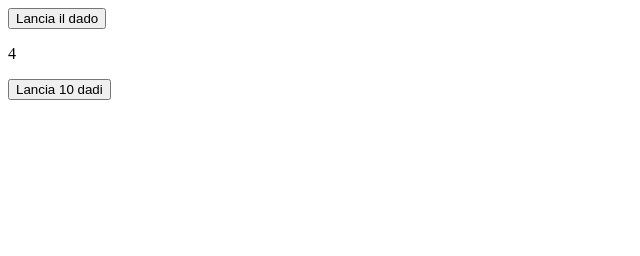
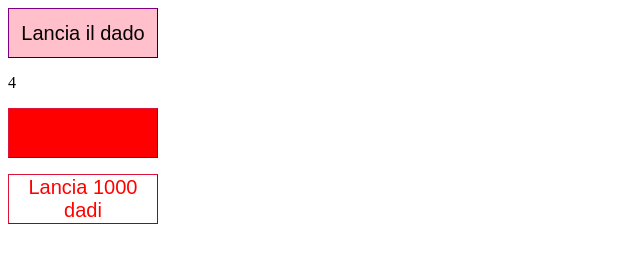
Before and after one commit to lucamelano/Informatica, a plain HTML site: page LancioDadi.html in a window 1280 px wide. Both pictures are taken after a click on the button "Lancia il dado". Shown: the whole page, without its empty margins (0-640 px from the left). Drawn offline with Linux system fonts and the light colour scheme.

Commit message:
Update LancioDadi.html

```diff
--- a/LancioDadi.html
+++ b/LancioDadi.html
@@ -17,13 +17,17 @@
     <button id="button2" onclick="Lancia10Dadi(10)">Lancia 10 dadi</button>
     <p id="output2"></p>
 
+    <button id="button3" onclick="Lancia1000Dadi(1000)">Lancia 1000 dadi</button>
+    <p id="output3"></p>
+
+
     <script>
         function LancioDado() {
             let dado=0;
             let casuale=0;
             casuale=Math.random();
             dado=Math.round(casuale*5)+1;
-            document.getElementById("output1").innerHTML=dado+ "<br>";
+            document.getElementById("output1").innerHTML=dado+ "";
         }
 
         function Lancia10Dadi(n) {
@@ -34,11 +38,51 @@
             {
             casuale=Math.random();
             dado=Math.round(casuale*5)+1;
-            str=str+" "+ dado+"<br>";
+            str=str+" "+ dado+"";
             }
             document.getElementById("output2").innerHTML=str;
         }
+        function Lancia1000Dadi(n) {
+            let dado=0;
+            let casuale=0;
+            let str="";
+            for(let i=0;i<n;i++)
+            {
+            casuale=Math.random();
+            dado=Math.round(casuale*5)+1;
+            str=str+" "+ dado+"";
+            }
+            document.getElementById("output3").innerHTML=str;
+        }
+
     </script>
 
+    <style>
+        #button1{
+    color: black;
+    background-color: pink;
+    font-size: 20px;
+    height: 50px;
+    width: 150px;
+    border: outset purple 1px;
+}
+
+#button2{
+    color: rgba(255, 0, 0, 0);
+    background-color: rgb(255, 0, 0);
+    font-size: 20px;
+    height: 50px;
+    width: 150px;
+    border: outset crimson 1px;
+}
+#button3{
+    color: rgb(255, 0, 0);
+    background-color: rgba(255, 0, 0, 0);
+    font-size: 20px;
+    height: 50px;
+    width: 150px;
+    border: outset crimson 1px;
+}
+    </style>
 </body>
 </html>
```
